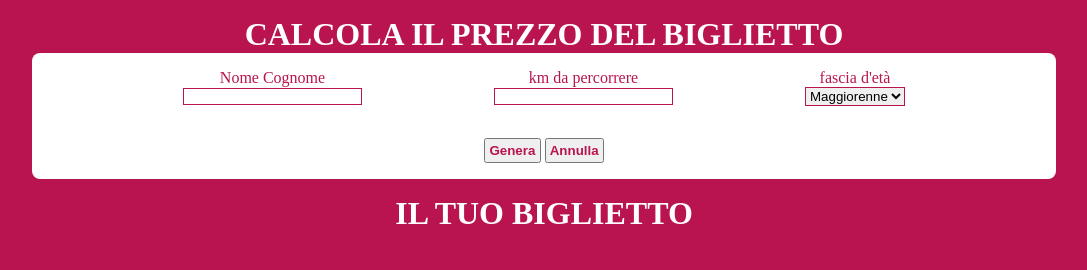
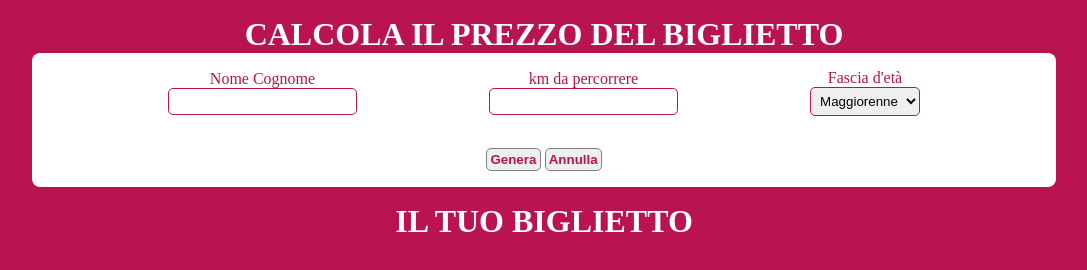
Before and after one commit to Fedois/js-biglietto-treno-form, a plain HTML site: page index.html in a window 1280 px wide. Shown: the whole page, without its empty margins (96-1183 px from the left). Drawn offline with Linux system fonts and the light colour scheme.

Commit message:
correzione dettagli

```diff
--- a/css/style.css
+++ b/css/style.css
@@ -37,6 +37,9 @@ form > div:not(:last-child){
 }
 form input, select{
     border: 1px solid var(--color-red);
+    border-radius: 5px;
+    text-align: center;
+    padding: 5px;
 }
 .btn{
     margin-top: 2rem;
@@ -45,6 +48,8 @@ form input, select{
     padding: 0.2rem;
     color: var(--color-red);
     font-weight: bold;
+    border-radius: 5px;
+    border: 1px solid gray;
 }
 .btn > button:focus{
     border: 3px solid #ec9344;
--- a/index.html
+++ b/index.html
@@ -32,7 +32,7 @@
                 </div>
 
                 <div>
-                    <label for="età-input">fascia d'età</label>
+                    <label for="età-input">Fascia d'età</label>
                     <div>
                         <select name="età" id="età">
                             <option value="maggiorenne">Maggiorenne</option>
```
